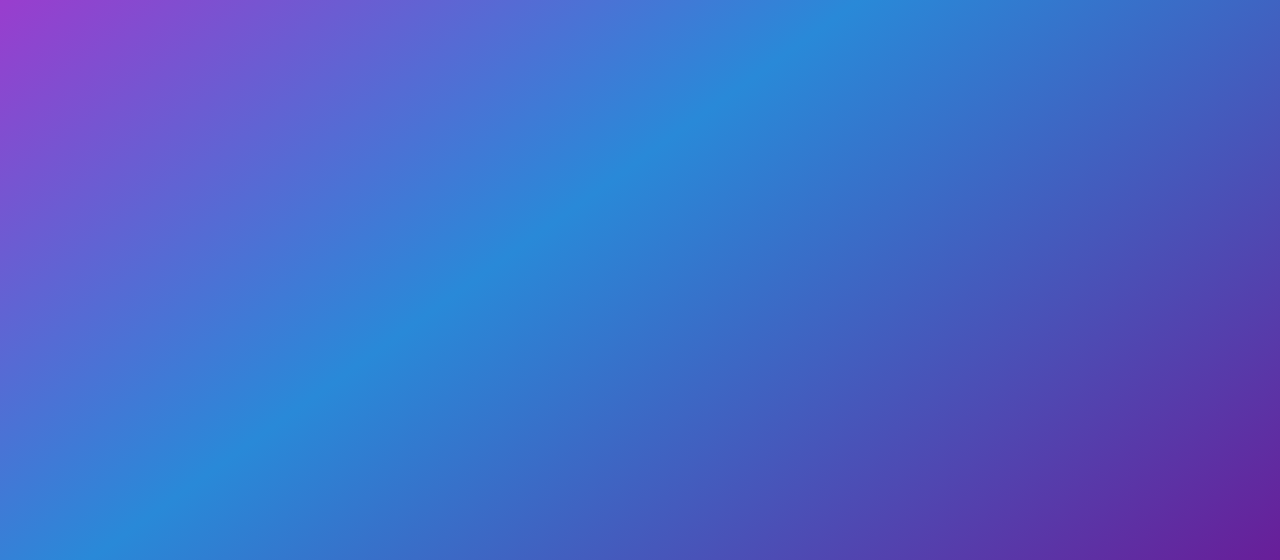
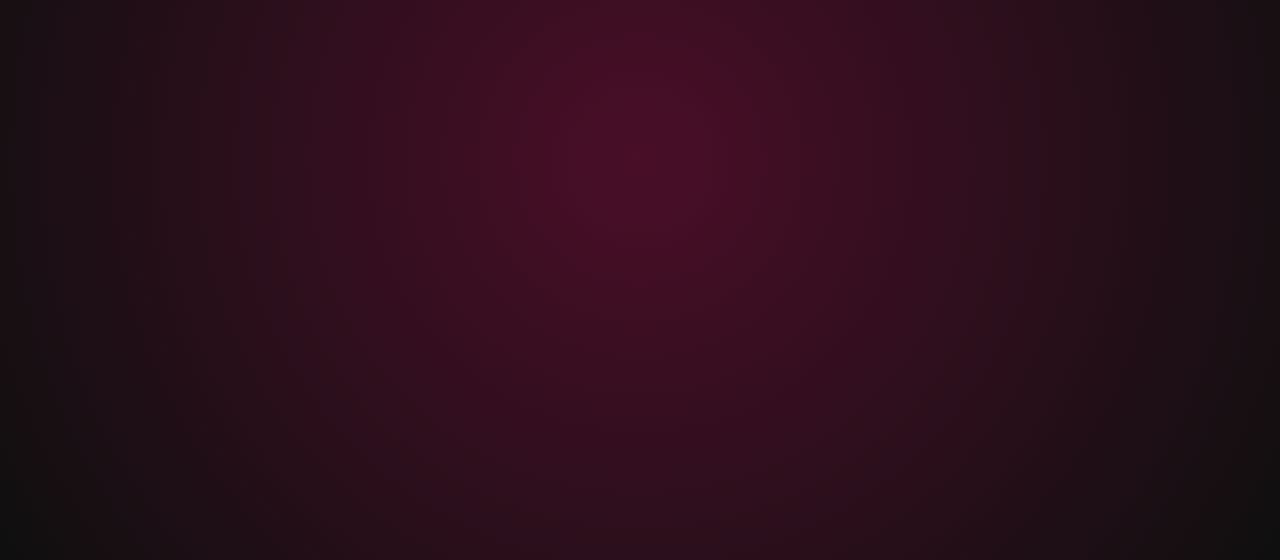
Before and after one commit to LuisBrescia/globos-sorteio, a website built with Vite: page index.html in a window 1280 px wide. Shown: the part 240-800 px from the top of the page. Built offline with nearby package versions, Linux system fonts and the light colour scheme.

Commit message:
Background com cores certas

```diff
--- a/src/css/style.css
+++ b/src/css/style.css
@@ -1,6 +1,8 @@
 body {
       margin: 0;
-      background: linear-gradient(144deg, #c420ca 0%, #2989d8 50%, #681e99 100%);
+      /* background: linear-gradient(144deg, #c420ca 0%, #2989d8 50%, #681e99 100%); */
+      /* background: linear-gradient(144deg, #4a0e28 0%, #000000 50%, #4a0e28 100%); */
+      background: radial-gradient(circle, #4a0e28 0%, #0F0F0F 100%);
       /* 4a0e28 */
     }
 
```
